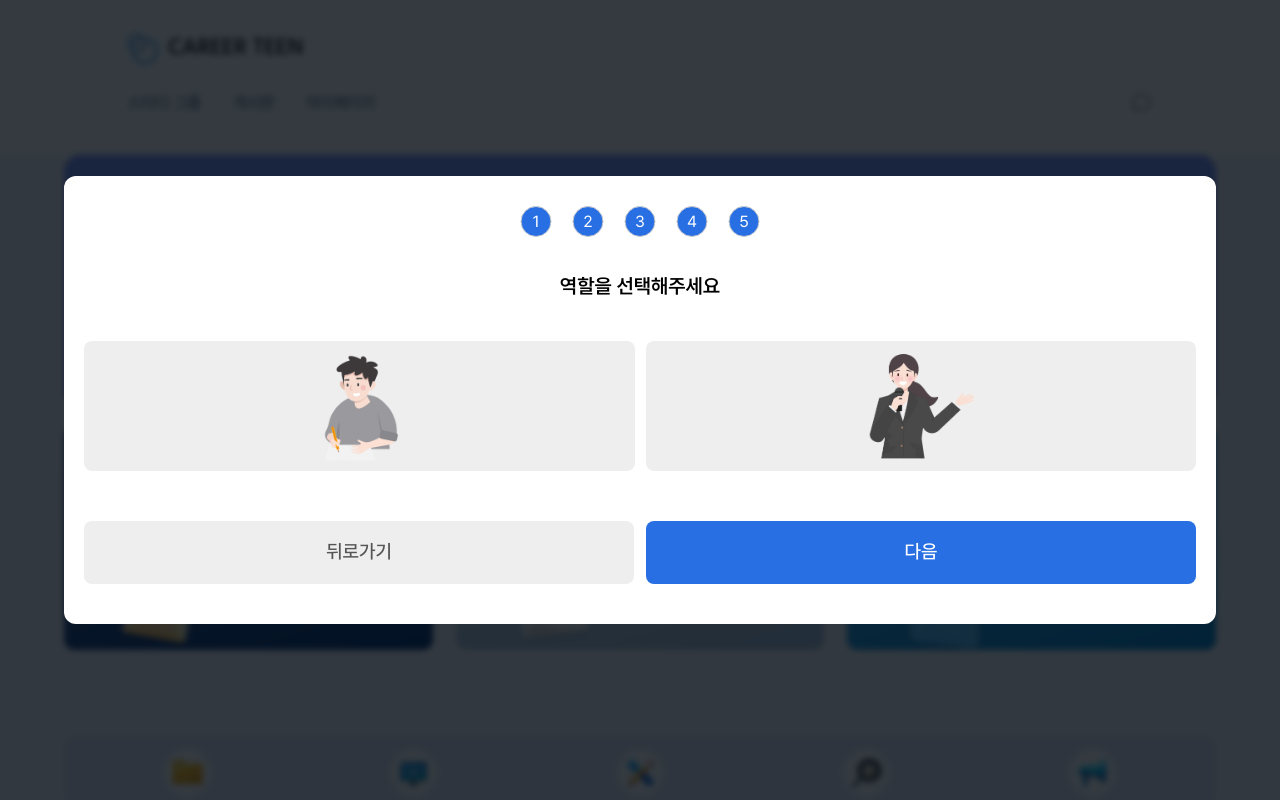
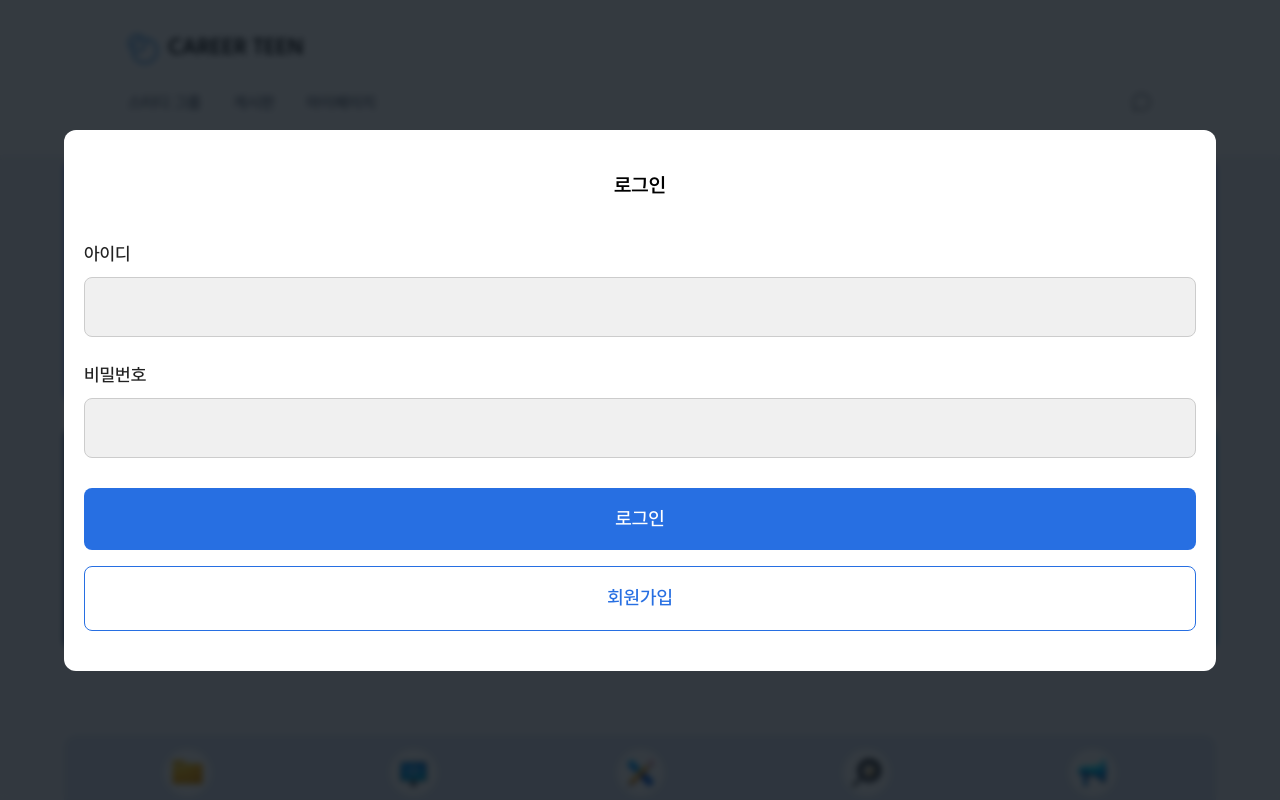
Before and after one commit to soom4478/CareerTeen-front, a Next.js app: page / in a window 1280 px wide. Shown: the top 800 px of the page. Built offline with nearby package versions, Linux system fonts and the light colour scheme.

Commit message:
[feat] 로그인 및 회원가입 컴포넌트 이동 라우팅 추가

```diff
--- /dev/null
+++ b/src/app/board/modify/page.tsx
@@ -0,0 +1,3 @@
+export default function Page() {
+    <></>
+}
--- a/src/app/components/JoinCard1.tsx
+++ b/src/app/components/JoinCard1.tsx
@@ -1,6 +1,10 @@
 import JoinSequenceBox from "./JoinSequenceBox";
 
-export default function JoinCard() {
+interface StepCardProps {
+    onNext: () => void;
+}
+
+export default function JoinCard({ onNext }: StepCardProps) {
     return (
         <div className="w-full h-full absolute z-20 px-[5%] overflow-hidden flex items-center backdrop-blur-[3px]"
             style={{ backgroundColor: 'rgba(2, 9, 17, 0.8)' }}>
@@ -15,7 +19,7 @@ export default function JoinCard() {
                     <p className="text-[18px] font-medium text-[#222]">비밀번호</p>
                     <input type="text" className="w-full px-[20px] py-[17px] rounded-[8px] border border-[#CCC] bg-[#F0F0F0]"></input>
                 </div>
-                <button className="py-[17px] rounded-[8px] bg-[#276FE2] font-medium text-white text-[19px] w-full">다음</button>
+                <button className="py-[17px] rounded-[8px] bg-[#276FE2] font-medium text-white text-[19px] w-full" onClick={onNext}>다음</button>
             </form>
         </div>
     )
--- a/src/app/components/JoinCard2.tsx
+++ b/src/app/components/JoinCard2.tsx
@@ -1,6 +1,10 @@
 import JoinSequenceBox from "./JoinSequenceBox";
+interface StepCardProps {
+    onNext: () => void;
+    onBack: () => void;
+}
 
-export default function JoinCard2() {
+export default function JoinCard2({ onNext, onBack }: StepCardProps) {
     return (
         <div className="w-full h-full absolute z-20 px-[5%] overflow-hidden flex items-center backdrop-blur-[3px]"
             style={{ backgroundColor: 'rgba(2, 9, 17, 0.8)' }}>
@@ -16,8 +20,8 @@ export default function JoinCard2() {
                     <input type="text" placeholder="예. 20세" className="w-full px-[20px] py-[17px] rounded-[8px] border border-[#CCC] bg-[#F0F0F0]"></input>
                 </div>
                 <div className="flex gap-[12px]">
-                    <button className="py-[17px] rounded-[8px] bg-[#EEE] font-medium text-[#555] text-[19px] w-full">뒤로가기</button>
-                    <button className="py-[17px] rounded-[8px] bg-[#276FE2] font-medium text-white text-[19px] w-full">다음</button>
+                    <button onClick={onBack} className="py-[17px] rounded-[8px] bg-[#EEE] font-medium text-[#555] text-[19px] w-full">뒤로가기</button>
+                    <button onClick={onNext} className="py-[17px] rounded-[8px] bg-[#276FE2] font-medium text-white text-[19px] w-full">다음</button>
                 </div>
             </form>
         </div>
--- a/src/app/components/JoinCard3.tsx
+++ b/src/app/components/JoinCard3.tsx
@@ -1,6 +1,10 @@
 import JoinSequenceBox from "./JoinSequenceBox";
+interface StepCardProps {
+    onNext: () => void;
+    onBack: () => void;
+}
 
-export default function JoinCard3() {
+export default function JoinCard3({ onNext, onBack }: StepCardProps) {
     return (
         <div className="w-full h-full absolute z-20 px-[5%] overflow-hidden flex items-center backdrop-blur-[3px]"
             style={{ backgroundColor: 'rgba(2, 9, 17, 0.8)' }}>
@@ -11,8 +15,8 @@ export default function JoinCard3() {
                     <input type="text" placeholder="예. UI/UX 디자이너" className="w-full px-[20px] py-[17px] rounded-[8px] border border-[#CCC] bg-[#F0F0F0]"></input>
                 </div>
                 <div className="flex gap-[12px]">
-                    <button className="py-[17px] rounded-[8px] bg-[#EEE] font-medium text-[#555] text-[19px] w-full">뒤로가기</button>
-                    <button className="py-[17px] rounded-[8px] bg-[#276FE2] font-medium text-white text-[19px] w-full">다음</button>
+                    <button onClick={onBack} className="py-[17px] rounded-[8px] bg-[#EEE] font-medium text-[#555] text-[19px] w-full">뒤로가기</button>
+                    <button onClick={onNext} className="py-[17px] rounded-[8px] bg-[#276FE2] font-medium text-white text-[19px] w-full">다음</button>
                 </div>
             </form>
         </div>
--- a/src/app/components/JoinCard4.tsx
+++ b/src/app/components/JoinCard4.tsx
@@ -1,6 +1,10 @@
 import JoinSequenceBox from "./JoinSequenceBox";
+interface StepCardProps {
+    onNext: () => void;
+    onBack: () => void;
+}
 
-export default function JoinCard4() {
+export default function JoinCard4({ onNext, onBack }: StepCardProps) {
     return (
         <div className="w-full h-full absolute z-20 px-[5%] overflow-hidden flex items-center backdrop-blur-[3px]"
             style={{ backgroundColor: 'rgba(2, 9, 17, 0.8)' }}>
@@ -11,8 +15,8 @@ export default function JoinCard4() {
                     <textarea placeholder="예. 더 나은 내일이 되길" className="w-full px-[20px] py-[17px] rounded-[8px] border border-[#CCC] bg-[#F0F0F0] h-[125px]"></textarea>
                 </div>
                 <div className="flex gap-[12px]">
-                    <button className="py-[17px] rounded-[8px] bg-[#EEE] font-medium text-[#555] text-[19px] w-full">뒤로가기</button>
-                    <button className="py-[17px] rounded-[8px] bg-[#276FE2] font-medium text-white text-[19px] w-full">다음</button>
+                    <button onClick={onBack} className="py-[17px] rounded-[8px] bg-[#EEE] font-medium text-[#555] text-[19px] w-full">뒤로가기</button>
+                    <button onClick={onNext} className="py-[17px] rounded-[8px] bg-[#276FE2] font-medium text-white text-[19px] w-full">다음</button>
                 </div>
             </form>
         </div>
--- a/src/app/components/JoinCard5.tsx
+++ b/src/app/components/JoinCard5.tsx
@@ -1,7 +1,11 @@
 import Image from "next/image";
 import JoinSequenceBox from "./JoinSequenceBox";
+interface StepCardProps {
+    onBack: () => void;
+    onClose: () => void;
+}
 
-export default function JoinCard5() {
+export default function JoinCard5({ onBack, onClose }: StepCardProps) {
     return (
         <div className="w-full h-full absolute z-20 px-[5%] overflow-hidden flex items-center backdrop-blur-[3px]"
             style={{ backgroundColor: 'rgba(2, 9, 17, 0.8)' }}>
@@ -33,8 +37,8 @@ export default function JoinCard5() {
                     </div>
                 </div>
                 <div className="flex gap-[12px]">
-                    <button className="py-[17px] rounded-[8px] bg-[#EEE] font-medium text-[#555] text-[19px] w-full">뒤로가기</button>
-                    <button className="py-[17px] rounded-[8px] bg-[#276FE2] font-medium text-white text-[19px] w-full">다음</button>
+                    <button onClick={onBack} className="py-[17px] rounded-[8px] bg-[#EEE] font-medium text-[#555] text-[19px] w-full">뒤로가기</button>
+                    <button onClick={onClose} className="py-[17px] rounded-[8px] bg-[#276FE2] font-medium text-white text-[19px] w-full">다음</button>
                 </div>
             </form>
         </div>
--- a/src/app/components/LoginCard.tsx
+++ b/src/app/components/LoginCard.tsx
@@ -1,4 +1,9 @@
-export default function LoginCard() {
+interface StepCardProps {
+    onNext: () => void;
+    onClose: () => void;
+}
+
+export default function LoginCard({ onNext, onClose }: StepCardProps) {
     return (
         <div className="w-full h-full absolute z-20 px-[5%] overflow-hidden flex items-center backdrop-blur-[3px]"
             style={{ backgroundColor: 'rgba(2, 9, 17, 0.8)' }}>
@@ -13,8 +18,8 @@ export default function LoginCard() {
                     <input type="text" className="w-full px-[20px] py-[17px] rounded-[8px] border border-[#CCC] bg-[#F0F0F0]"></input>
                 </div>
                 <div className="flex flex-col gap-[16px]">
-                    <button className="py-[17px] rounded-[8px] bg-[#276FE2] font-medium text-white text-[19px] w-full">로그인</button>
-                    <button className="py-[17px] rounded-[8px] font-medium text-[#276FE2] text-[19px] w-full border border-[#276FE2]">로그인</button>
+                    <button onClick={onClose} className="py-[17px] rounded-[8px] bg-[#276FE2] font-medium text-white text-[19px] w-full">로그인</button>
+                    <button onClick={onNext} className="py-[17px] rounded-[8px] font-medium text-[#276FE2] text-[19px] w-full border border-[#276FE2]">회원가입</button>
                 </div>
             </form>
         </div>
--- /dev/null
+++ b/src/app/components/WizadOverlay.tsx
@@ -0,0 +1,54 @@
+"use client";
+
+import { useEffect, useState } from "react";
+import LoginCard from "./LoginCard";
+import JoinCard1 from "./JoinCard1";
+import JoinCard2 from "./JoinCard2";
+import JoinCard3 from "./JoinCard3";
+import JoinCard4 from "./JoinCard4";
+import JoinCard5 from "./JoinCard5";
+
+export default function WizardOverlay() {
+    const [step, setStep] = useState<number | null>(0);
+
+    const goNext = () => setStep((prev) => (prev !== null ? prev + 1 : null));
+    const goPrev = () => setStep((prev) => (prev !== null && prev > 0 ? prev - 1 : 0));
+    const closeAll = () => setStep(null);
+
+    useEffect(() => {
+        if (step !== null) {
+            document.body.style.overflow = "hidden";
+        }
+
+        return () => {
+            document.body.style.overflow = "";
+        };
+    }, [step]);
+
+    if (step === null) return null;
+
+    const renderCard = () => {
+        switch (step) {
+            case 0:
+                return <LoginCard onNext={goNext} onClose={closeAll} />;
+            case 1:
+                return <JoinCard1 onNext={goNext} />;
+            case 2:
+                return <JoinCard2 onNext={goNext} onBack={goPrev} />;
+            case 3:
+                return <JoinCard3 onNext={goNext} onBack={goPrev} />;
+            case 4:
+                return <JoinCard4 onNext={goNext} onBack={goPrev} />;
+            case 5:
+                return <JoinCard5 onBack={goPrev} onClose={closeAll} />;
+            default:
+                return null;
+        }
+    };
+
+    return (
+        <div className="fixed top-0 left-0 w-full h-full z-50">
+            {renderCard()}
+        </div>
+    );
+}
--- a/src/app/layout.tsx
+++ b/src/app/layout.tsx
@@ -1,15 +1,11 @@
+// src/app/layout.tsx
 import type { Metadata } from "next";
 import { Geist, Geist_Mono } from "next/font/google";
 import "./globals.css";
 
 import Header from "./components/Header";
 import ConditionalFooter from "./components/ConditionalFooter";
-import LoginCard from "./components/LoginCard";
-import JoinCard1 from "./components/JoinCard1";
-import JoinCard2 from "./components/JoinCard2";
-import JoinCard3 from "./components/JoinCard3";
-import JoinCard4 from "./components/JoinCard4";
-import JoinCard5 from "./components/JoinCard5";
+import WizardOverlay from "./components/WizadOverlay";
 
 const geistSans = Geist({
     variable: "--font-geist-sans",
@@ -28,20 +24,14 @@ export const metadata: Metadata = {
 
 export default function RootLayout({
     children,
-}: Readonly<{
+}: {
     children: React.ReactNode;
-}>) {
-
+}) {
     return (
         <html lang="en">
         <body className={`${geistSans.variable} ${geistMono.variable}`}>
-        {/* <LoginCard /> */}
-        {/* <JoinCard1 /> */}
-        {/* <JoinCard2 /> */}
-        {/* <JoinCard3 /> */}
-        {/* <JoinCard4 /> */}
-        <JoinCard5 />
             <Header />
+            <WizardOverlay />
             {children}
             <ConditionalFooter />
         </body>
```
Also changed, not shown: src/app/my/modify/page.tsx (indentation only). Lines whose indentation alone changed are shown as unchanged.
